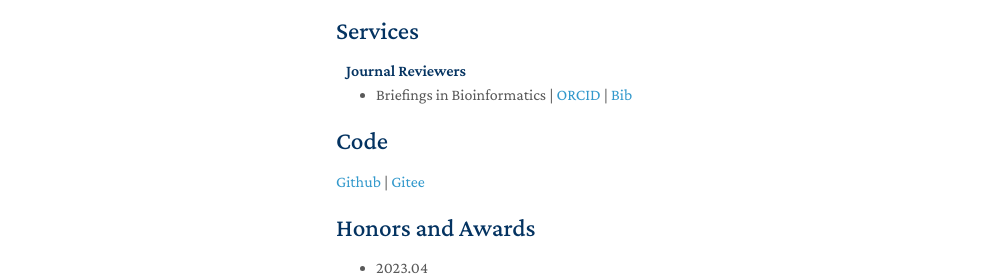
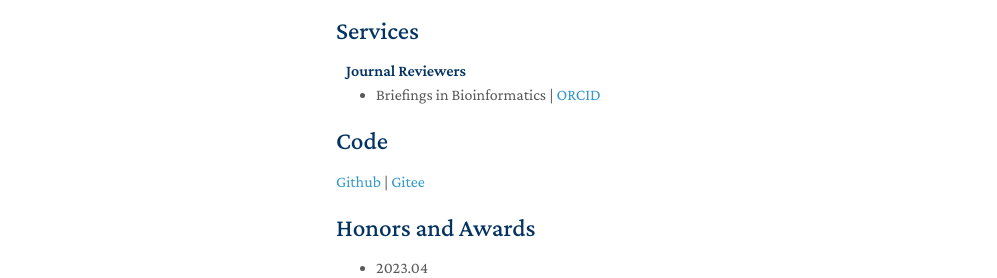
Before and after one commit to liqunbio/liqunbio.github.io, a Jekyll site: the page built from index.md, in a window 1280 px wide and 900 px high, scrolled down 3460 px. Shown: the part 406-684 px from the top of the window, without its empty margins (134-1131 px from the left). Built offline with Jekyll 4.4.1, drawn with Linux system fonts in a browser that asks for light colours; some web fonts are replaced; comment, search, counter and statistics services are not loaded; our own code applies the rules of GitHub Pages for plain Markdown files.

Commit message:
Update services.md

```diff
--- a/_includes/services.md
+++ b/_includes/services.md
@@ -3,5 +3,5 @@
 <h4 style="margin:0 10px 0;">Journal Reviewers</h4>
 
 <ul style="margin:0 0 20px;">
-  <li><a href="https://academic.oup.com/bib" target="_blank"><autocolor>Briefings in Bioinformatics</autocolor></a> | <a href="https://orcid.org/0000-0002-4734-712X" target="_blank">ORCID</a> | <a href="assets/img/2023_GB_denovo.png"> Bib </a></li>
+  <li><a href="https://academic.oup.com/bib" target="_blank"><autocolor>Briefings in Bioinformatics</autocolor></a> | <a href="https://orcid.org/0000-0002-4734-712X" target="_blank">ORCID</a> </li>
 </ul>
```
